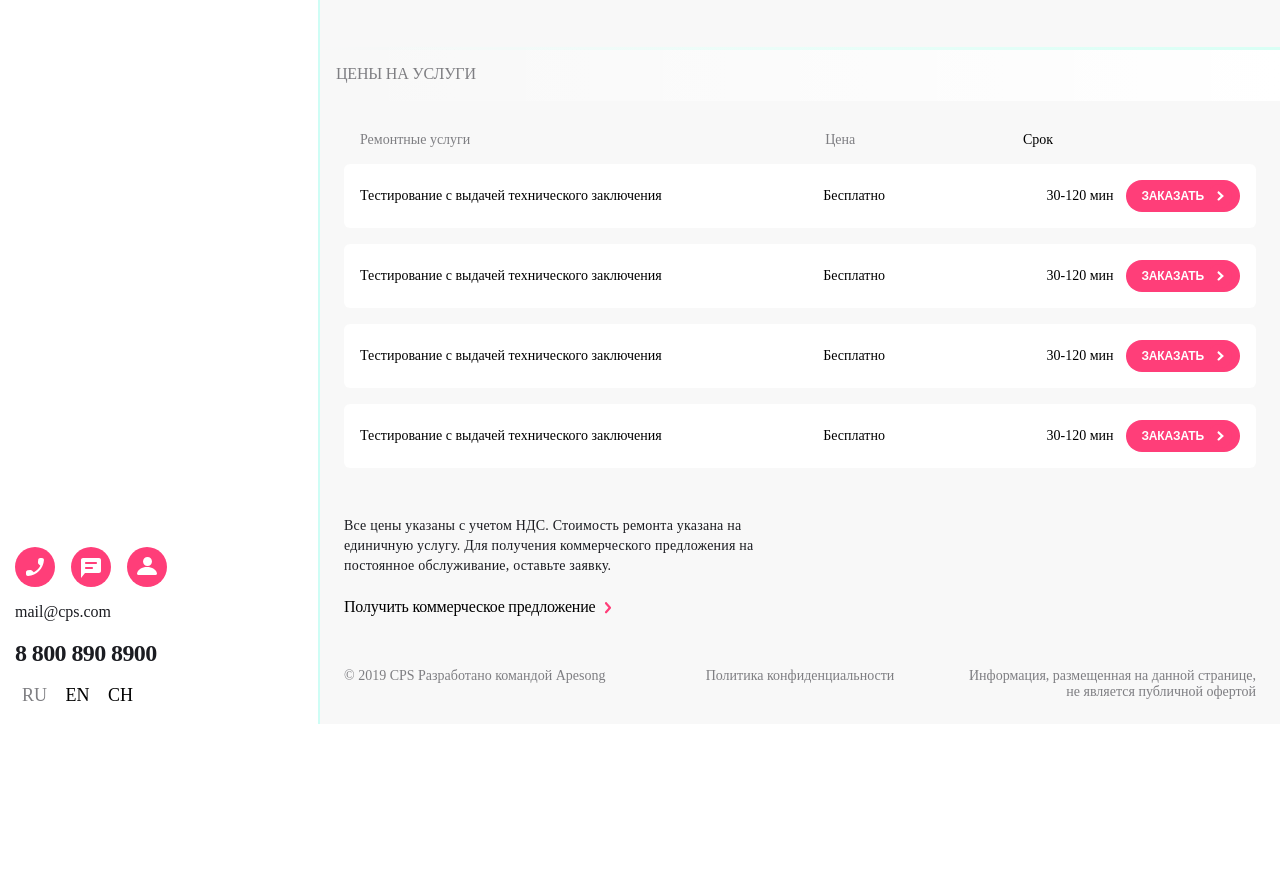
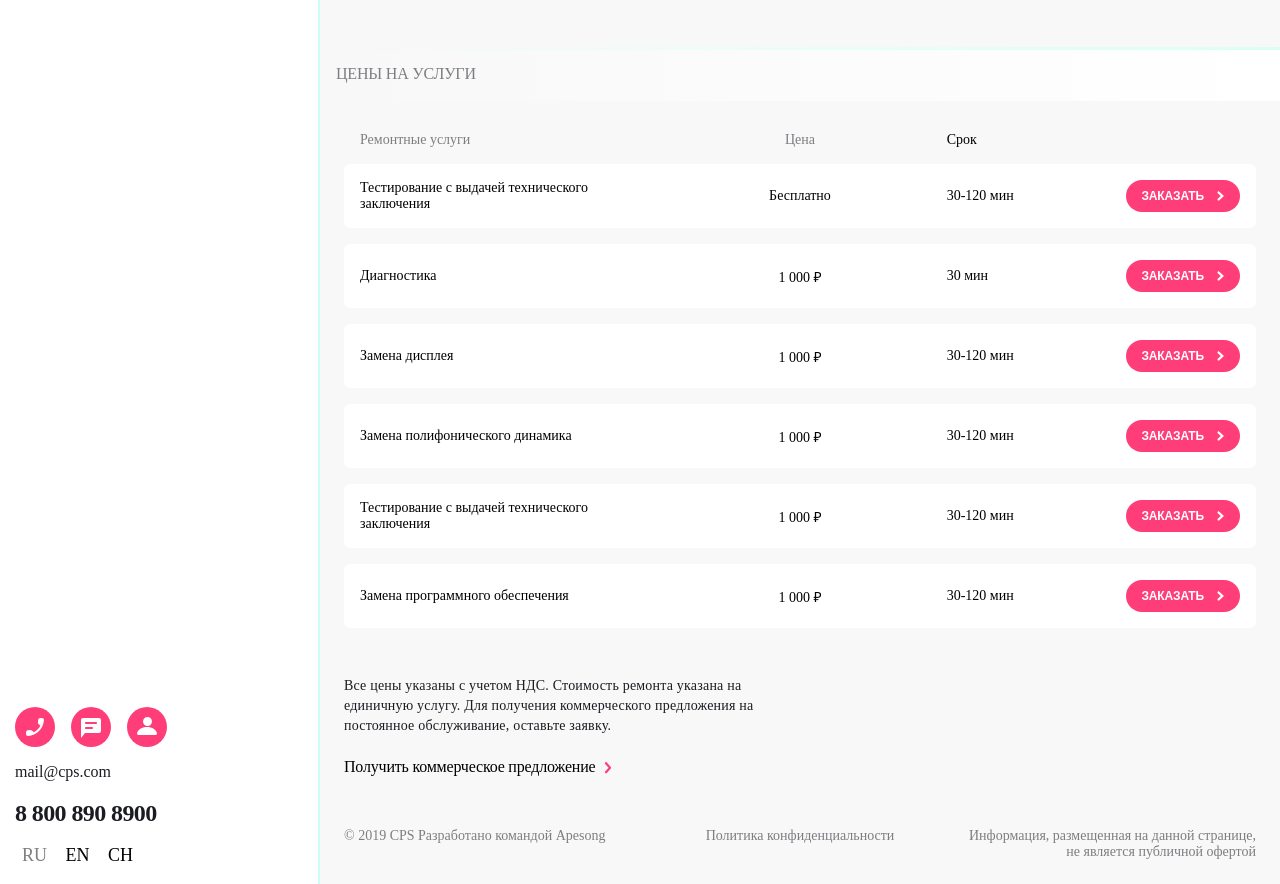
Before and after one commit to BaYramKad/block0-1.3, a plain HTML site: page index.html in a window 1280 px wide. Shown: the part 1611-2495 px from the top of the page. Before the commit the page ends 2335 px from the top, so only its background shows below. Drawn offline with nearby package versions, Linux system fonts and the light colour scheme.

Commit message:
Finished block 1.6

```diff
--- a/index.html
+++ b/index.html
@@ -283,11 +283,53 @@
                 <div class="main-content__jobInformation">
                   <div class="repair-services">
                     <span>Ремонтные услуги</span>
-                    <span>Тестирование с выдачей технического заключения</span>
+                    <span>Диагностика</span>
                   </div>
                   <div class="price-info">
                     <span>Цена</span>
-                    <span>Бесплатно</span>
+                    <span>1 000 ₽</span>
+                  </div>
+                  <div class="term-info">
+                    <div>
+                      <span>Срок</span>
+                      <span>30 мин</span>
+                    </div>
+                    <div>
+                      <button class="term-info__order-btn">Заказать</button>
+                    </div>
+                  </div>
+                </div>
+              </div>
+              <div class="swiper-slide">
+                <div class="main-content__jobInformation">
+                  <div class="repair-services">
+                    <span>Ремонтные услуги</span>
+                    <span>Замена дисплея</span>
+                  </div>
+                  <div class="price-info">
+                    <span>Цена</span>
+                    <span>1 000 ₽</span>
+                  </div>
+                  <div class="term-info">
+                    <div>
+                      <span>Срок</span>
+                      <span>30-120 мин</span>
+                    </div>
+                    <div>
+                      <button class="term-info__order-btn">Заказать</button>
+                    </div>
+                  </div>
+                </div>
+              </div>
+              <div class="swiper-slide">
+                <div class="main-content__jobInformation">
+                  <div class="repair-services">
+                    <span>Ремонтные услуги</span>
+                    <span>Замена полифонического динамика</span>
+                  </div>
+                  <div class="price-info">
+                    <span>Цена</span>
+                    <span>1 000 ₽</span>
                   </div>
                   <div class="term-info">
                     <div>
@@ -308,7 +350,7 @@
                   </div>
                   <div class="price-info">
                     <span>Цена</span>
-                    <span>Бесплатно</span>
+                    <span>1 000 ₽</span>
                   </div>
                   <div class="term-info">
                     <div>
@@ -325,11 +367,11 @@
                 <div class="main-content__jobInformation">
                   <div class="repair-services">
                     <span>Ремонтные услуги</span>
-                    <span>Тестирование с выдачей технического заключения</span>
+                    <span>Замена программного обеспечения</span>
                   </div>
                   <div class="price-info">
                     <span>Цена</span>
-                    <span>Бесплатно</span>
+                    <span>1 000 ₽</span>
                   </div>
                   <div class="term-info">
                     <div>
--- a/index.scss
+++ b/index.scss
@@ -970,8 +970,8 @@ body:has(.feedback-popup-state-open) {
   }
   .main-content__jobInformation {
     font-size: 14px;
-    display: grid;
-    grid-template-columns: repeat(auto-fit, minmax(0px, auto)) !important;
+    display: flex;
+    flex-direction: row;
     justify-content: space-between;
     column-gap: 16px;
     align-items: center;
@@ -981,6 +981,12 @@ body:has(.feedback-popup-state-open) {
     height: fit-content;
     margin: 0 auto;
     padding: 16px 16px;
+    div {
+      flex-basis: 33.33%;
+      &.price-info {
+        flex-basis: auto;
+      }
+    }
     div span:first-child {
       display: none;
     }
@@ -993,15 +999,7 @@ body:has(.feedback-popup-state-open) {
   .inforamation {
     background: transparent !important;
     div span:first-child {
-      display: grid;
-    }
-    .term-info {
-      width: 217px;
-      column-gap: 20px;
-    }
-    .price-info {
-      width: 217px;
-      text-align: end;
+      display: flex;
     }
   }
 
```
Also changed, not shown: index.css, 1 other file.
